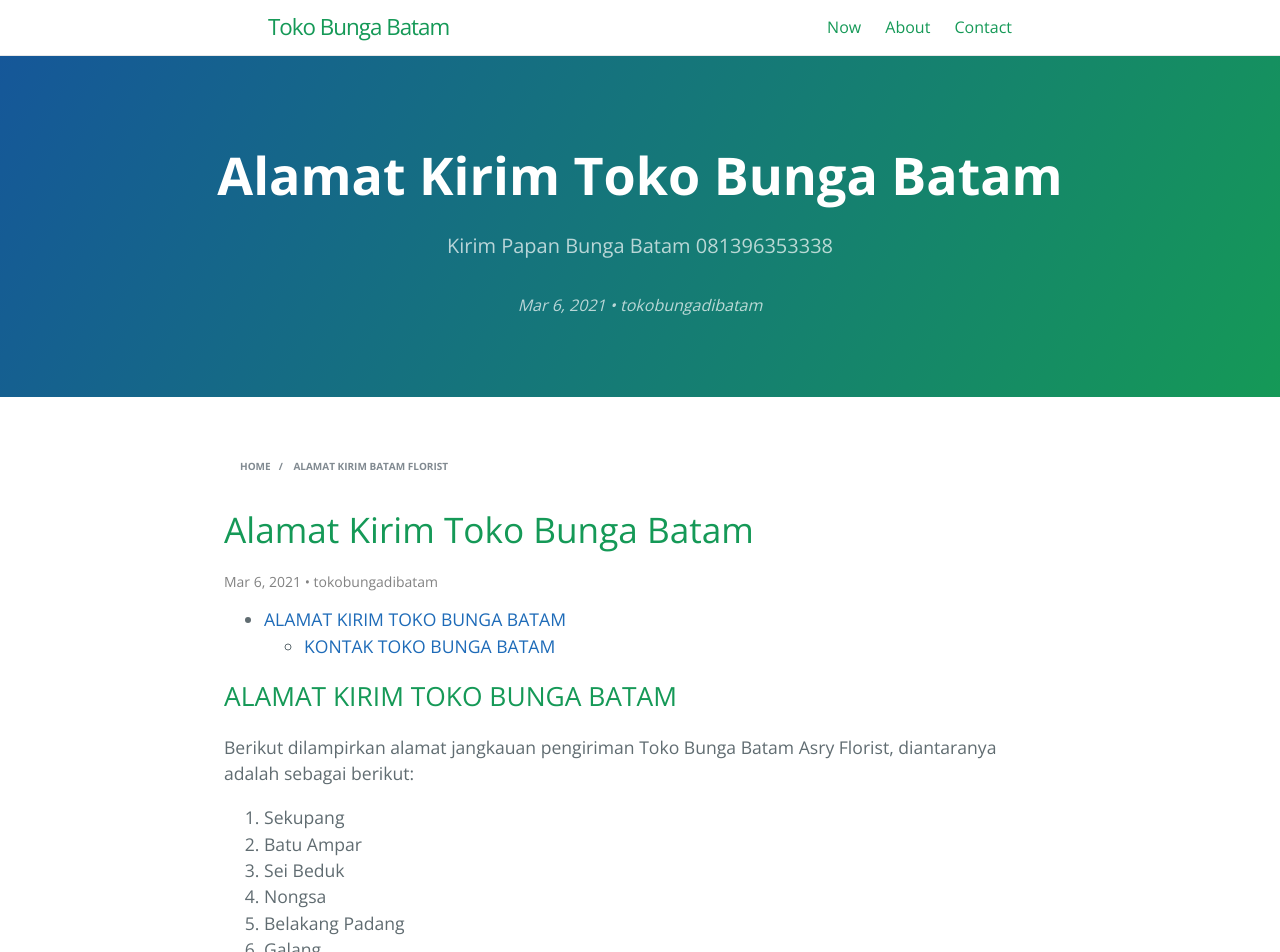
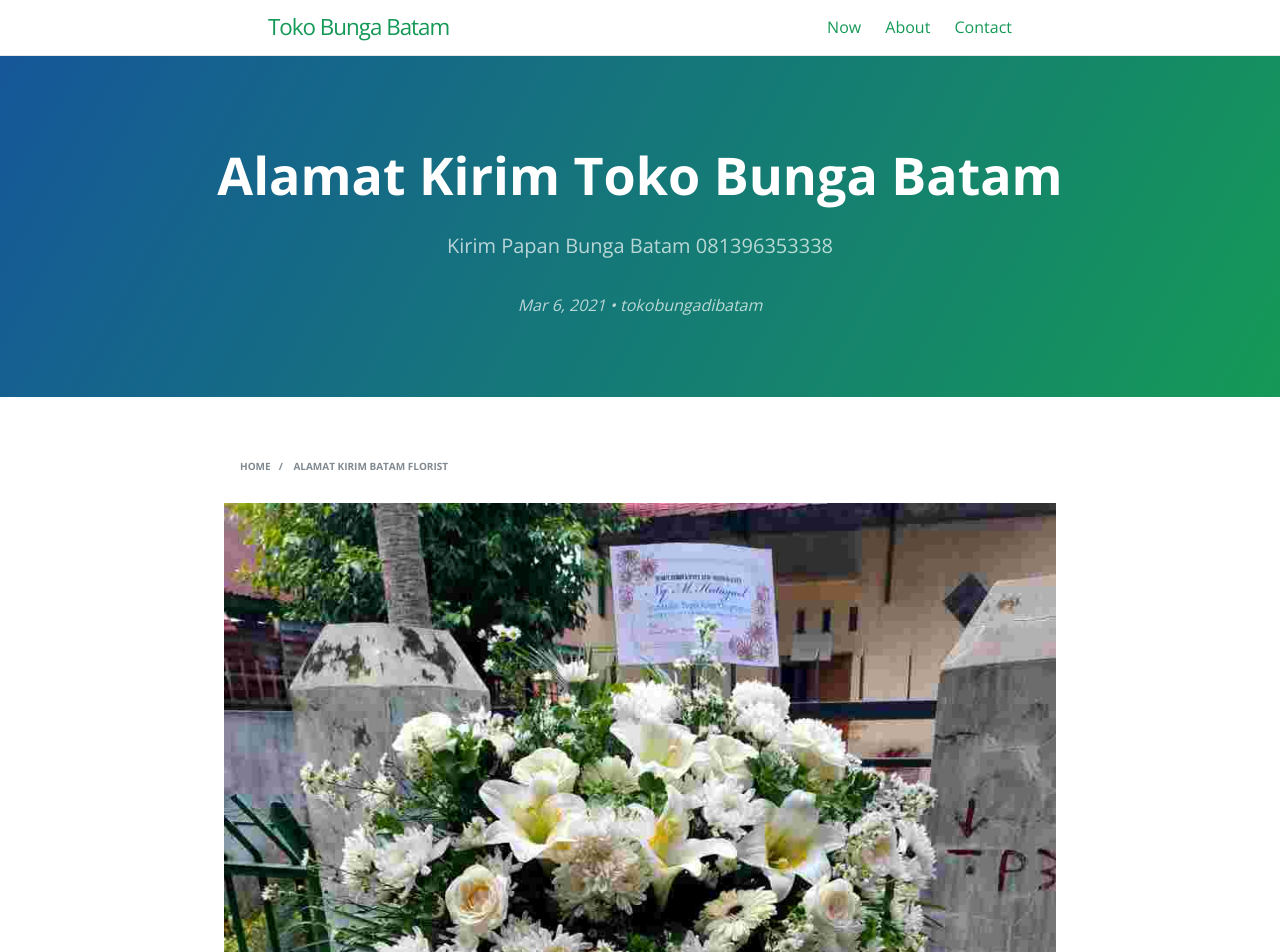
Before and after one commit to tokobungadibatam/tokobungadibatam.github.io, a Jekyll site: the page built from _posts/2021-03-06-alamat-kirim-batam-florist.md, in a window 1280 px wide. Shown: the top 952 px of the page. Built offline with Jekyll 4.4.1, drawn with Linux system fonts in a browser that asks for light colours; a script that is not in the unit is left out; comment, search, counter and statistics services are not loaded.

Commit message:
Update post.html

```diff
--- a/_layouts/post.html
+++ b/_layouts/post.html
@@ -3,7 +3,12 @@ layout: default
 ---
 <article class="post h-entry" itemscope item="http://schema.org/BlogPosting">
 <header class="post-header">
-    {% if page.featured-image %}{% include post-featured-image.html image=page.featured-image alt=page.featured-image-alt %}{% endif %}
+    {%- if page.image -%}
+      <img src="{{- page.image | relative_url -}}" alt="toko bunga batam" class="featured-image-post">
+    {%- else -%}
+      {%- assign postImage = "/image/tokobungabatam.jpg" -%}
+      <img src="{{- postImage | relative_url -}}" alt="toko bunga batam" class="featured-image-post">
+    {%- endif -%}
     <h1 class="post-title p-name" item="name headline">{{ page.title | escape }}</h1>
     <p class="post-meta">
       {%- assign date_format = site.date_format | default: "%b %-d, %Y" -%}
```
